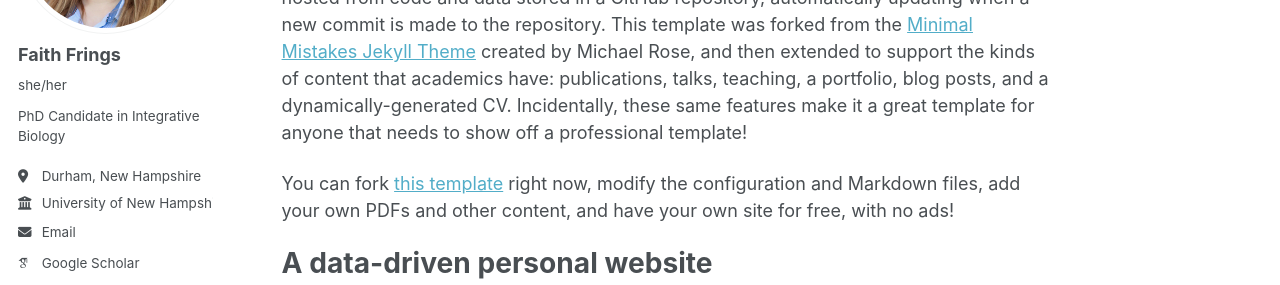
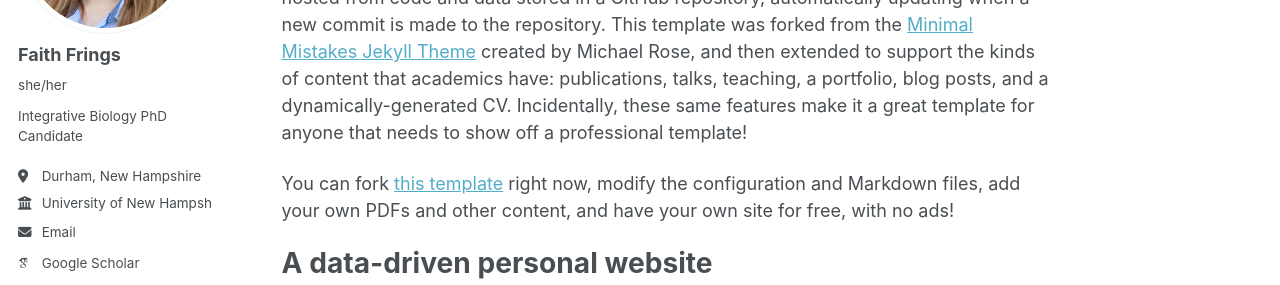
Before and after one commit to faithfrings/faithfrings.github.io, a Jekyll site: the page built from _pages/about.md, in a window 1280 px wide. Shown: the part 239-524 px from the top of the page. Built offline with Jekyll 4.4.1, drawn with Linux system fonts in a browser that asks for light colours; some web fonts are replaced; a script that is not in the unit is left out.

Commit message:
update profile info

```diff
--- a/_config.yml
+++ b/_config.yml
@@ -26,7 +26,7 @@ author:
   avatar           : "frings_headshot.jpg"
   name             : "Faith Frings"
   pronouns         : "she/her"
-  bio              : "PhD Candidate in Integrative Biology"
+  bio              : "Integrative Biology PhD Candidate"
   location         : "Durham, New Hampshire"
   employer         : "University of New Hampshire"
   uri              : # URL
@@ -35,7 +35,7 @@ author:
   # Academic websites
   academia         : # URL
   arxiv            : # URL - Update with the correct link to your profile
-  googlescholar    : "https://scholar.google.com/citations?user=PS_CX0AAAAAJ"
+  googlescholar    : "https://scholar.google.com/citations?user=QulnQpwAAAAJ&hl=en"
   inspire-hep      : # URL
   impactstory      : # URL
   orcid            : "http://orcid.org/yourorcidurl"
```
